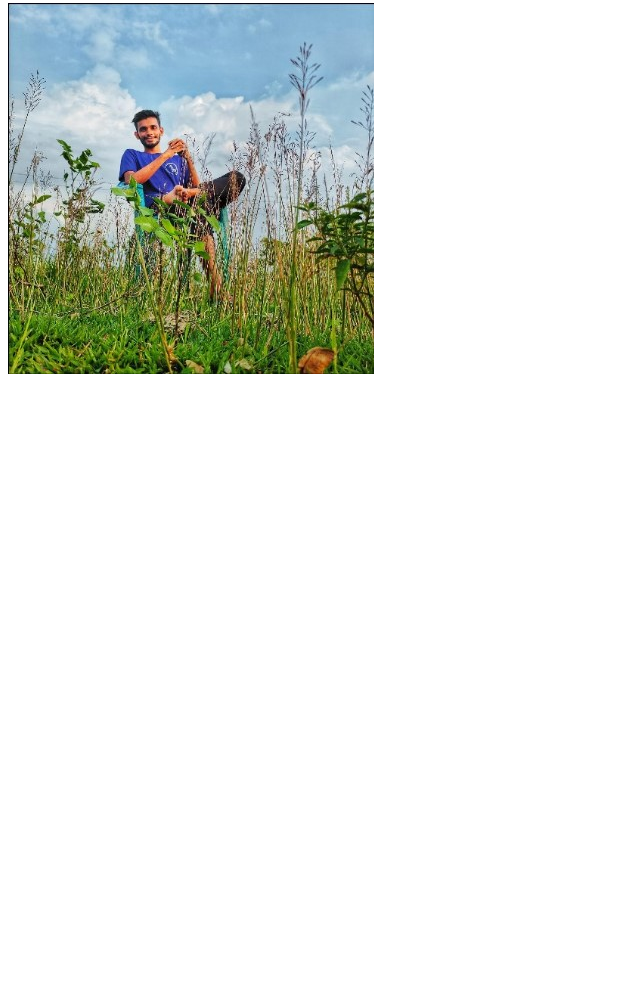
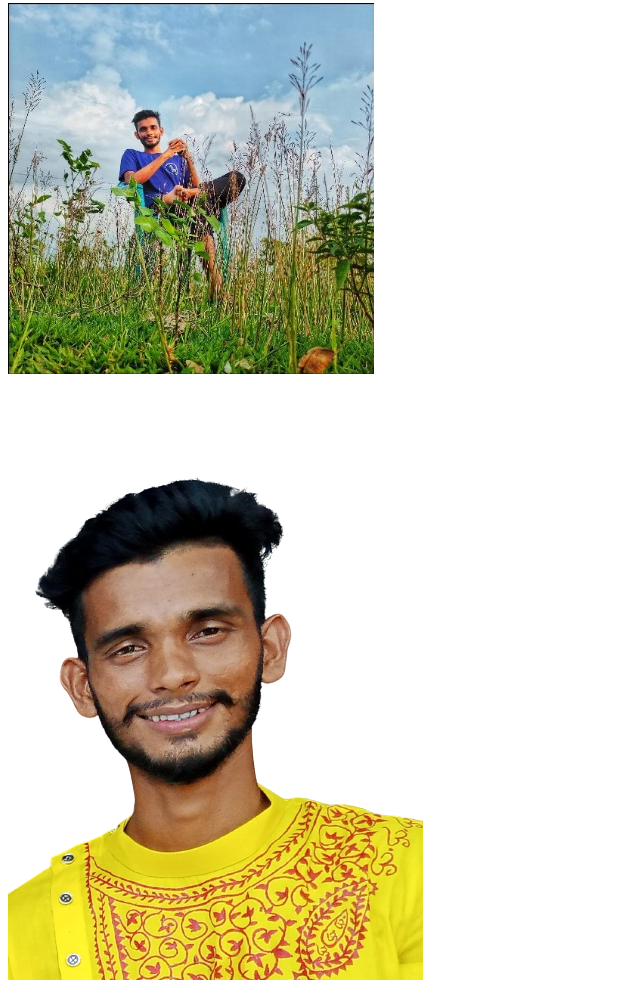
Before and after one commit to oonik/my-third-repo, a plain HTML site: page index.html in a window 1280 px wide. Shown: the part 235-1227 px from the top of the page, without its empty margins (0-640 px from the left). Before the commit the page ends 800 px from the top, so only its background shows below. Drawn offline with Linux system fonts and the light colour scheme.

Commit message:
img added

```diff
--- a/index.html
+++ b/index.html
@@ -13,6 +13,7 @@
     <p>I am coding and coding</p>
     <p>Lorem ipsum dolor sit amet consectetur adipisicing elit. Facere, deserunt.</p>
     <h3>ANIK SARKAR</h3>
-    <img src="aaaaaa.jpg" alt="">
+    <img src="aaaaaa.jpg" alt=""><br>
+    <img src="anik removebg-preview.png" alt="">
 </body>
 </html>
```
